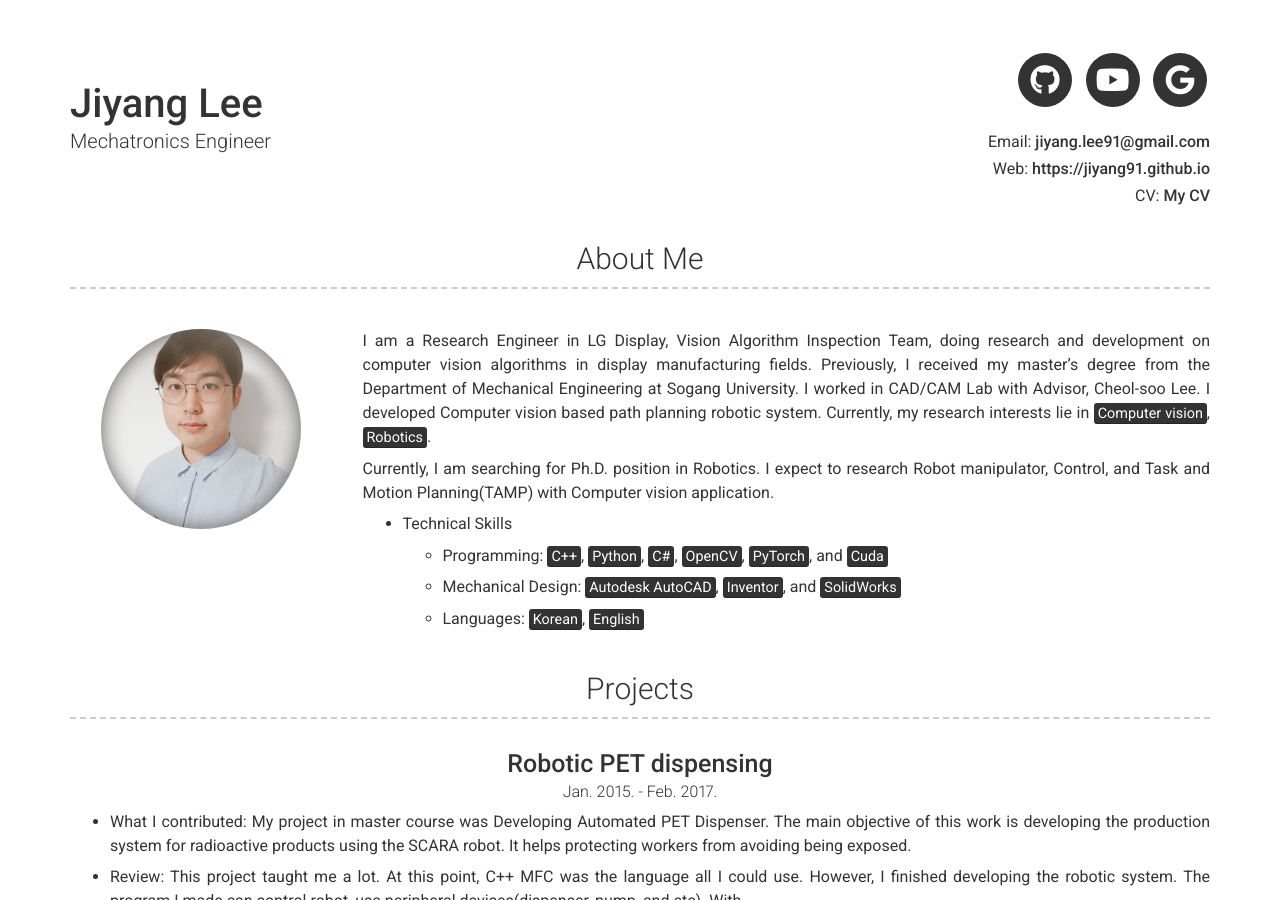
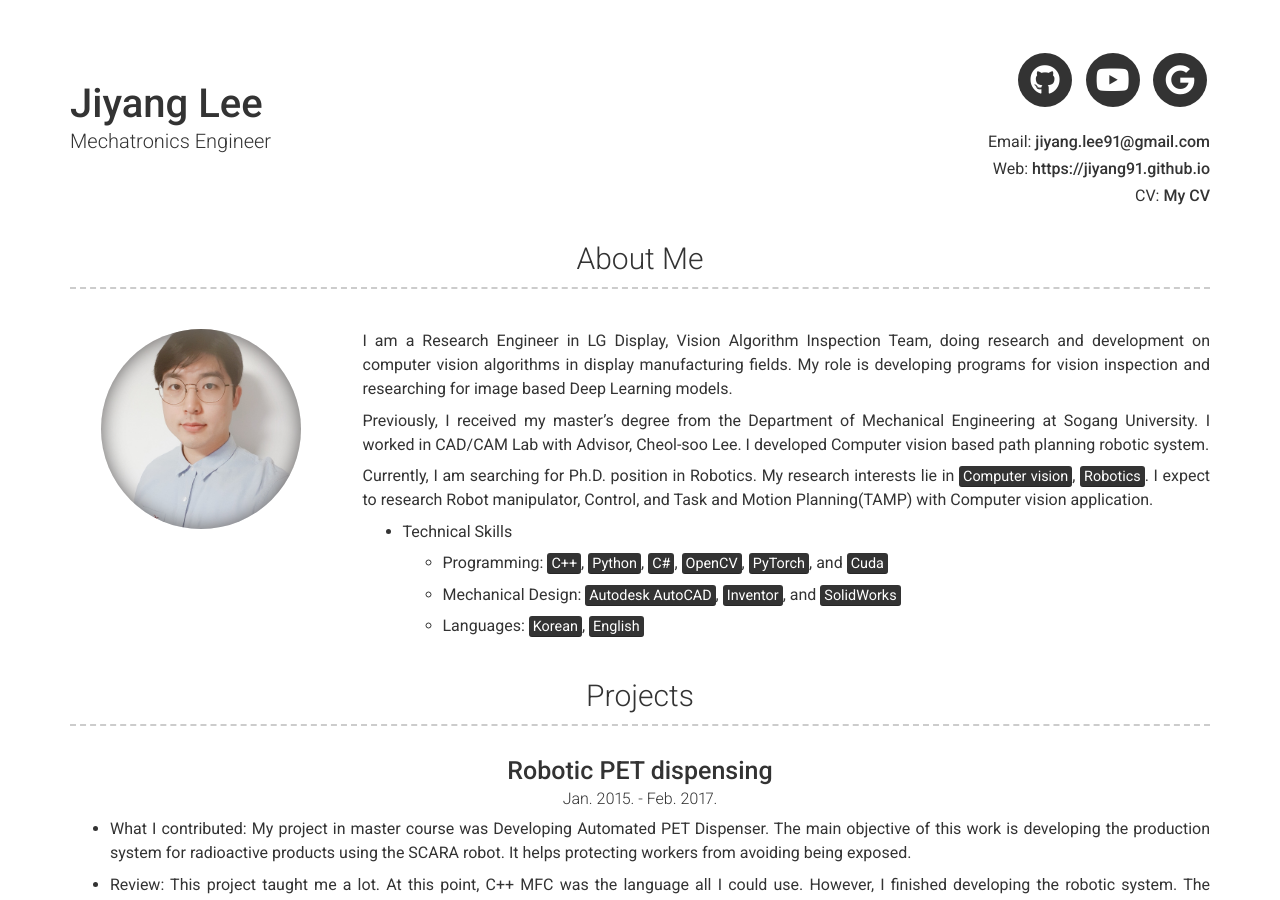
Before and after one commit to jiyang91/jiyang91.github.io, a Jekyll site: the page built from index.md, in a window 1280 px wide and 900 px high. Built offline with Jekyll 4.4.1, drawn with Linux system fonts in a browser that asks for light colours; nearby versions of some CDN libraries; part of the change alters nothing that is shown.

Commit message:
Small update_220705

```diff
--- a/_config.yml
+++ b/_config.yml
@@ -38,9 +38,11 @@ gtag: "G-2YPRTHGBR2"
 about_profile_image: images/jylee.jpg
 about_content: | # this will include new lines to allow paragraphs
 
-  I am a Research Engineer in LG Display, Vision Algorithm Inspection Team, doing research and development on computer vision algorithms in display manufacturing fields. Previously, I received my master's degree from the Department of Mechanical Engineering at Sogang University. I worked in CAD/CAM Lab with Advisor, Cheol-soo Lee. I developed Computer vision based path planning robotic system. Currently, my research interests lie in <mark>Computer vision</mark>, <mark>Robotics</mark>.
+  I am a Research Engineer in LG Display, Vision Algorithm Inspection Team, doing research and development on computer vision algorithms in display manufacturing fields. My role is developing programs for vision inspection and researching for image based Deep Learning models.
 
-  Currently, I am searching for Ph.D. position in Robotics. I expect to research Robot manipulator, Control, and Task and Motion Planning(TAMP) with Computer vision application.
+  Previously, I received my master's degree from the Department of Mechanical Engineering at Sogang University. I worked in CAD/CAM Lab with Advisor, Cheol-soo Lee. I developed Computer vision based path planning robotic system.
+
+  Currently, I am searching for Ph.D. position in Robotics. My research interests lie in <mark>Computer vision</mark>, <mark>Robotics</mark>. I expect to research Robot manipulator, Control, and Task and Motion Planning(TAMP) with Computer vision application.
 
   - Technical Skills
 
```
